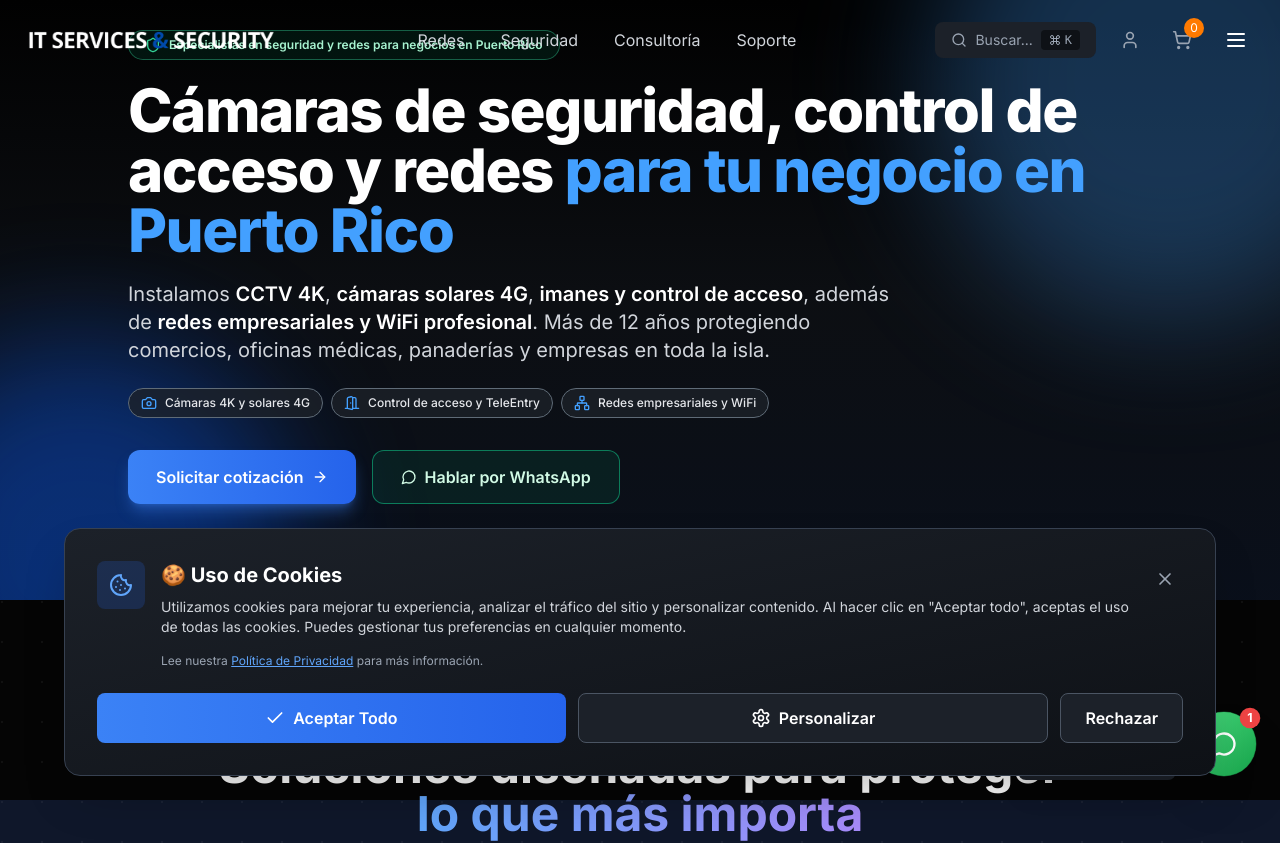
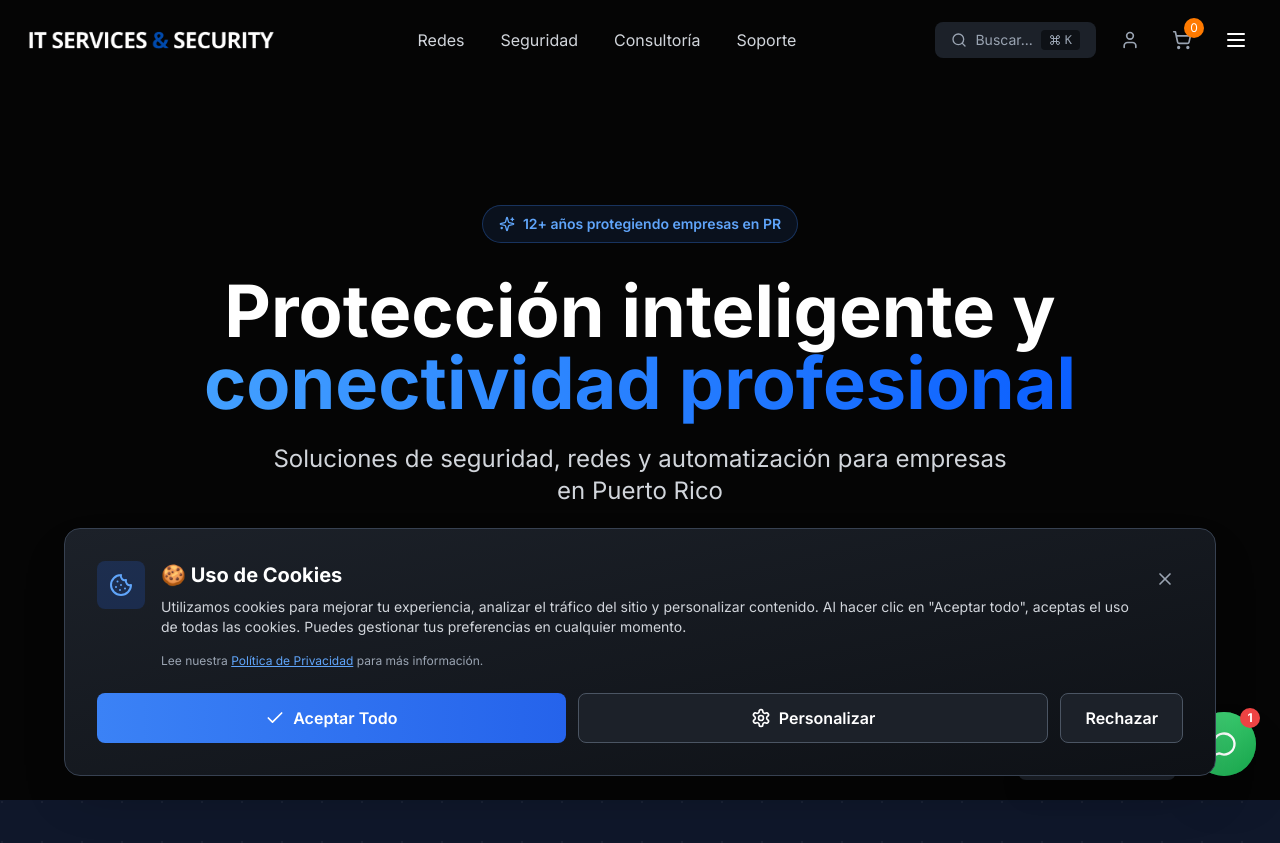
Before and after one commit to ramosralan09-cyber/itservices-website, a Next.js app: page / in a window 1280 px wide. Shown: the top 843 px of the page. Built offline with nearby package versions, Linux system fonts and the light colour scheme.

Commit message:
Update Hero.tsx

```diff
--- a/components/home/Hero.tsx
+++ b/components/home/Hero.tsx
@@ -2,108 +2,102 @@
 
 import Link from 'next/link';
 import { motion } from 'framer-motion';
-import { Shield, Camera, Network, DoorOpen, MessageCircle, ArrowRight } from 'lucide-react';
-import { WHATSAPP_URL } from '@/lib/whatsapp';
+import { ChevronDown, FileText, Sparkles, ArrowRight } from 'lucide-react';
 
 export function Hero() {
+  const whatsappLink = "https://wa.me/19392842551?text=Hola%2C%20estoy%20interesado%20en%20una%20cotizaci%C3%B3n%20con%20IT%20Services%20%26%20Security.%20Servicio%3A%20%5BIndicar%5D%20%7C%20Nombre%3A%20%5BEscribir%5D%20%7C%20Tel%C3%A9fono%3A%20%5Bxxx-xxx-xxxx%5D";
+
   return (
-    <section className="relative min-h-[75vh] flex items-center justify-center overflow-hidden">
-      {/* Glow / fondo */}
-      <div className="absolute inset-0 bg-gradient-to-b from-black via-charcoal to-navy opacity-80" />
-      <div className="absolute -top-40 -right-32 w-[480px] h-[480px] bg-skyBlue/30 blur-3xl rounded-full" />
-      <div className="absolute -bottom-40 -left-32 w-[420px] h-[420px] bg-deepBlue/40 blur-3xl rounded-full" />
-
-      {/* CONTENEDOR CENTRADO Y ANCHO OPTIMIZADO */}
-      <div className="container mx-auto px-6 relative z-10">
-        <div className="max-w-5xl mx-auto">
-          {/* Texto principal */}
+    <section className="relative min-h-screen pt-20 flex items-center justify-center overflow-hidden">
+      <div className="relative z-10 container mx-auto px-6">
         <motion.div
           initial={{ opacity: 0, y: 30 }}
           animate={{ opacity: 1, y: 0 }}
-            transition={{ duration: 0.6 }}
+          transition={{ duration: 0.8, ease: "easeOut" }}
+          className="max-w-4xl mx-auto text-center"
         >
-            {/* Badge superior */}
-            <div className="inline-flex items-center gap-2 px-4 py-1.5 rounded-full bg-emerald-500/10 border border-emerald-400/40 mb-5">
-              <Shield className="w-4 h-4 text-emerald-400" />
-              <span className="text-xs font-semibold text-emerald-200">
-                Especialistas en seguridad y redes para negocios en Puerto Rico
+          <motion.div
+            initial={{ opacity: 0, scale: 0.9 }}
+            animate={{ opacity: 1, scale: 1 }}
+            transition={{ delay: 0.1, duration: 0.5 }}
+            className="inline-flex items-center gap-2 px-4 py-2 bg-blue-500/10 border border-blue-500/30 rounded-full mb-8"
+          >
+            <Sparkles className="w-4 h-4 text-blue-400" />
+            <span className="text-blue-400 font-semibold text-sm">12+ años protegiendo empresas en PR</span>
+          </motion.div>
+
+          <motion.h1
+            className="text-5xl md:text-7xl font-bold text-white mb-6 leading-tight"
+            initial={{ opacity: 0, y: 20 }}
+            animate={{ opacity: 1, y: 0 }}
+            transition={{ delay: 0.2, duration: 0.8 }}
+          >
+            Protección inteligente y
+            <span className="text-transparent bg-clip-text bg-gradient-to-r from-skyBlue to-deepBlue">
+              {" "}conectividad profesional
             </span>
-            </div>
+          </motion.h1>
 
-            {/* Título principal */}
-            <h1 className="text-4xl md:text-5xl lg:text-6xl font-extrabold text-white tracking-tight mb-5">
-              Cámaras de seguridad, control de acceso y redes{' '}
-              <span className="text-skyBlue">para tu negocio en Puerto Rico</span>
-            </h1>
+          <motion.p
+            className="text-xl md:text-2xl text-gray-300 mb-10 max-w-3xl mx-auto"
+            initial={{ opacity: 0 }}
+            animate={{ opacity: 1 }}
+            transition={{ delay: 0.4, duration: 0.8 }}
+          >
+            Soluciones de seguridad, redes y automatización para empresas en Puerto Rico
+          </motion.p>
 
-            {/* Descripción */}
-            <p className="text-lg md:text-xl text-gray-300 max-w-3xl mb-6 leading-relaxed">
-              Instalamos <strong className="text-white font-semibold">CCTV 4K</strong>,{' '}
-              <strong className="text-white font-semibold">cámaras solares 4G</strong>,{' '}
-              <strong className="text-white font-semibold">imanes y control de acceso</strong>,
-              además de{' '}
-              <strong className="text-white font-semibold">
-                redes empresariales y WiFi profesional
-              </strong>
-              . Más de 12 años protegiendo comercios, oficinas médicas, panaderías y empresas en
-              toda la isla.
-            </p>
-
-            {/* Chips de servicios */}
-            <div className="flex flex-wrap gap-2 mb-8">
-              {[
-                { icon: Camera, label: 'Cámaras 4K y solares 4G' },
-                { icon: DoorOpen, label: 'Control de acceso y TeleEntry' },
-                { icon: Network, label: 'Redes empresariales y WiFi' },
-              ].map((item) => (
-                <div
-                  key={item.label}
-                  className="inline-flex items-center gap-2 px-3 py-1.5 rounded-full bg-slate/80 border border-slate-600"
+          <motion.div
+            className="flex flex-col sm:flex-row gap-4 justify-center"
+            initial={{ opacity: 0, y: 20 }}
+            animate={{ opacity: 1, y: 0 }}
+            transition={{ delay: 0.6, duration: 0.8 }}
           >
-                  <item.icon className="w-4 h-4 text-skyBlue" />
-                  <span className="text-xs font-medium text-gray-200">{item.label}</span>
-                </div>
-              ))}
-            </div>
-
-            {/* Botones CTA */}
-            <div className="flex flex-col sm:flex-row gap-4 mb-6">
-              <Link
-                href="/contacto"
-                className="inline-flex items-center justify-center px-7 py-3.5 rounded-xl bg-gradient-to-r from-blue-500 to-blue-600 text-white font-semibold shadow-lg shadow-blue-500/40 hover:from-blue-600 hover:to-blue-700 transition-all"
-              >
-                Solicitar cotización
-                <ArrowRight className="w-4 h-4 ml-2" />
-              </Link>
-
-              <a
-                href={WHATSAPP_URL}
+            <motion.a
+              href={whatsappLink}
               target="_blank"
               rel="noopener noreferrer"
-                className="inline-flex items-center justify-center px-7 py-3.5 rounded-xl bg-emerald-500/10 border border-emerald-500/60 text-emerald-100 font-semibold hover:bg-emerald-500/20 transition-all"
+              className="group relative w-full sm:w-auto px-8 py-4 bg-gradient-to-r from-[#0B5FFF] to-[#FF7A00] text-white rounded-xl font-semibold transition-all duration-300 shadow-xl hover:shadow-2xl hover:shadow-blue-500/50 flex items-center justify-center gap-2 overflow-hidden"
+              whileHover={{ scale: 1.02 }}
+              whileTap={{ scale: 0.95 }}
             >
-                <MessageCircle className="w-4 h-4 mr-2" />
-                Hablar por WhatsApp
-              </a>
+              <div className="absolute inset-0 bg-gradient-to-r from-blue-400 to-orange-500 opacity-0 group-hover:opacity-100 transition-opacity duration-300"></div>
+              <FileText className="w-5 h-5 relative z-10" />
+              <span className="relative z-10">Solicitar Cotización</span>
+              <ArrowRight className="w-4 h-4 relative z-10 group-hover:translate-x-1 transition-transform" />
+            </motion.a>
+
+            <motion.a
+              href="/servicios"
+              className="group w-full sm:w-auto px-8 py-4 bg-slate/80 backdrop-blur-sm border-2 border-gray-600 text-white hover:border-blue-500 rounded-xl font-semibold transition-all duration-300 shadow-lg hover:shadow-xl flex items-center justify-center gap-2"
+              whileHover={{ scale: 1.02 }}
+              whileTap={{ scale: 0.95 }}
+            >
+              <span>Explorar servicios</span>
+              <ArrowRight className="w-4 h-4 group-hover:translate-x-1 transition-transform" />
+            </motion.a>
+          </motion.div>
+
+          <motion.div
+            initial={{ opacity: 0 }}
+            animate={{ opacity: 1 }}
+            transition={{ delay: 0.8, duration: 0.8 }}
+            className="mt-12 flex flex-wrap items-center justify-center gap-8 text-gray-400 text-sm"
+          >
+            <div className="flex items-center gap-2">
+              <div className="w-2 h-2 bg-green-400 rounded-full animate-pulse"></div>
+              <span>120+ Proyectos completados</span>
             </div>
-
-            {/* Métricas de confianza */}
-            <div className="flex flex-wrap gap-6 text-sm text-gray-400">
-              <div>
-                <p className="text-white font-semibold">12+ años</p>
-                <p>de experiencia en seguridad y redes</p>
+            <div className="flex items-center gap-2">
+              <div className="w-2 h-2 bg-blue-400 rounded-full animate-pulse"></div>
+              <span>Cobertura en toda la isla</span>
             </div>
-              <div>
-                <p className="text-white font-semibold">120+ proyectos</p>
-                <p>para negocios en toda la isla</p>
-              </div>
-              <div>
-                <p className="text-white font-semibold">Cobertura completa</p>
-                <p>Oeste, Norte, Sur, Centro y área metro</p>
-              </div>
+            <div className="flex items-center gap-2">
+              <div className="w-2 h-2 bg-yellow-400 rounded-full animate-pulse"></div>
+              <span>Soporte 24/7</span>
             </div>
           </motion.div>
-        </div>
+        </motion.div>
       </div>
     </section>
   );
```
Lines whose indentation alone changed are shown as unchanged.
